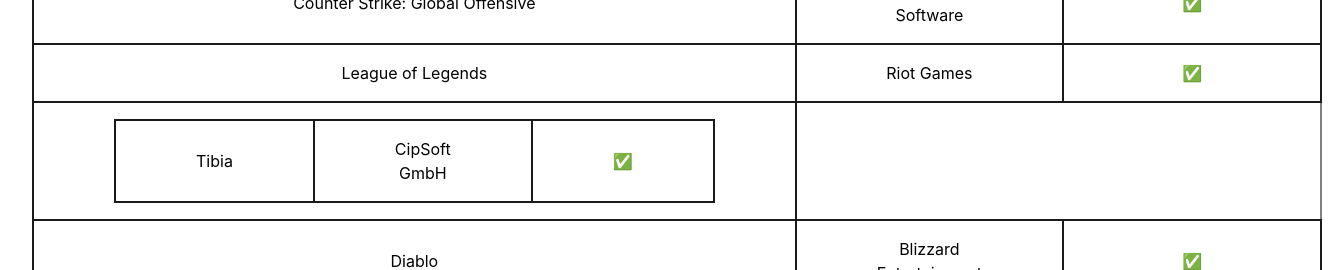
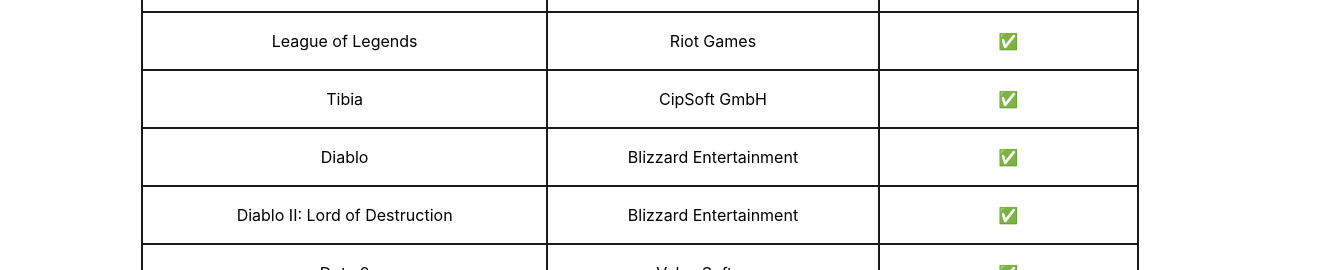
Before and after one commit to Yagasaki7K/website-runinlinux, a React (Vite) app: page / in a window 1280 px wide. Shown: the part 431-701 px from the top of the page, 1344 px wide, since content can reach past the window. Built offline with nearby package versions, Linux system fonts and the light colour scheme.

Commit message:
Update App.tsx

```diff
--- a/src/App.tsx
+++ b/src/App.tsx
@@ -36,11 +36,11 @@
             <td>Riot Games</td>
             <td>✅</td>
           </tr>
-          <td>
+          <tr>
             <td>Tibia</td>
             <td>CipSoft GmbH</td>
             <td>✅</td>
-          </td>
+          </tr>
           <tr>
             <td>Diablo</td>
             <td>Blizzard Entertainment</td>
```
